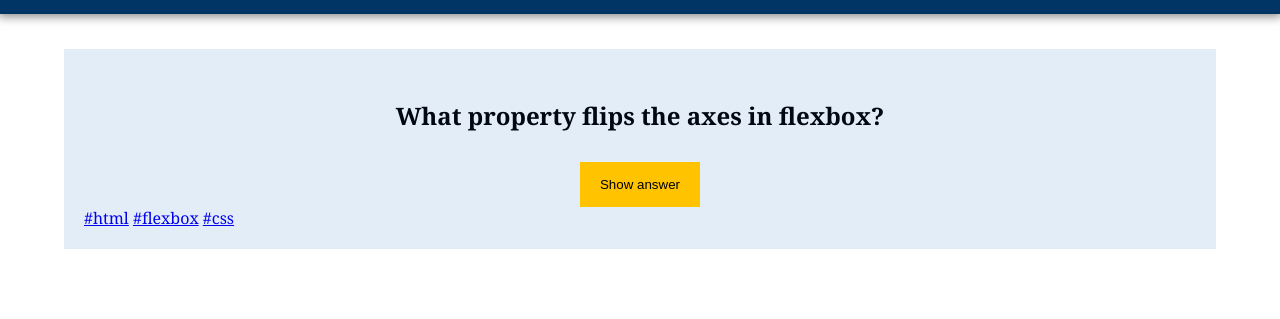
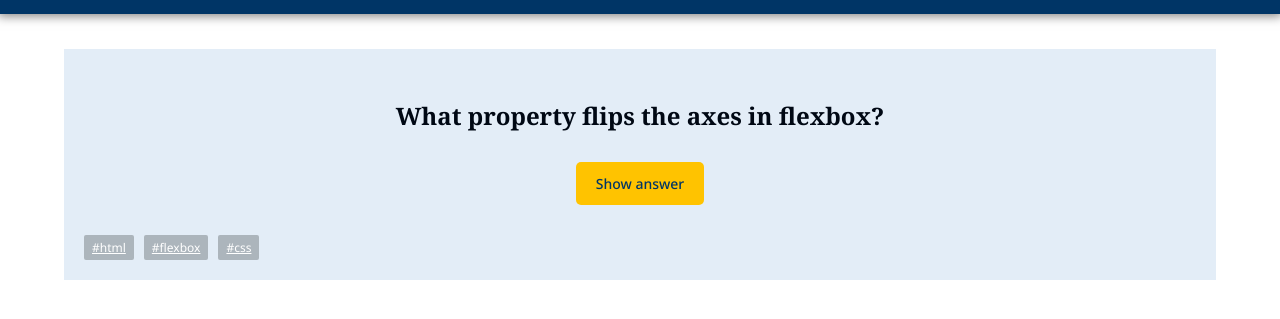
Before and after one commit to P-Oliomonte/quiz-app, a plain HTML site: page index.html in a window 1280 px wide. Shown: the part 71-390 px from the top of the page. Drawn offline with nearby package versions, Linux system fonts and the light colour scheme.

Commit message:
Update quiz card

```diff
--- a/styles.css
+++ b/styles.css
@@ -1,5 +1,6 @@
 @import url("https://fonts.googleapis.com/css2?family=Noto+Serif:ital,wght@0,100..900;1,100..900&display=swap");
 @import url("https://cdn.jsdelivr.net/npm/bootstrap-icons@1.3.0/font/bootstrap-icons.css");
+@import url("https://fonts.googleapis.com/css2?family=Noto+Sans:ital,wght@0,100..900;1,100..900&family=Noto+Serif:ital,wght@0,413;1,413&display=swap");
 
 * {
   margin: 0;
@@ -8,7 +9,7 @@
 }
 
 body {
-  font-family: Noto Serif, "sans-serif";
+  font-family: Noto Serif, "serif";
 }
 
 h1 {
@@ -50,9 +51,31 @@ h1 i {
 }
 
 .button-show {
+  font-family: Noto Sans, "sans-serif";
+  color: #003566;
+  font-size: 14px;
+  font-weight: 500;
   display: block;
-  padding: 15px 20px;
+  padding: 12px 20px;
   margin: auto;
   background-color: #ffc300;
   border: 0;
+  border-radius: 5px;
 }
+
+.tags {
+  font-family: Noto Sans, "sans-serif";
+  font-size: 12px;
+  font-weight: 400;
+  margin-top: 30px;
+  display: flex;
+  justify-content: start;
+  gap: 10px;
+}
+
+.tags a {
+  color: white;
+  background-color: #acb5bc;
+  padding: 4px 8px;
+  border-radius: 2px;
+}
```
Also changed, not shown: imgs/bookmark.svg (added).
